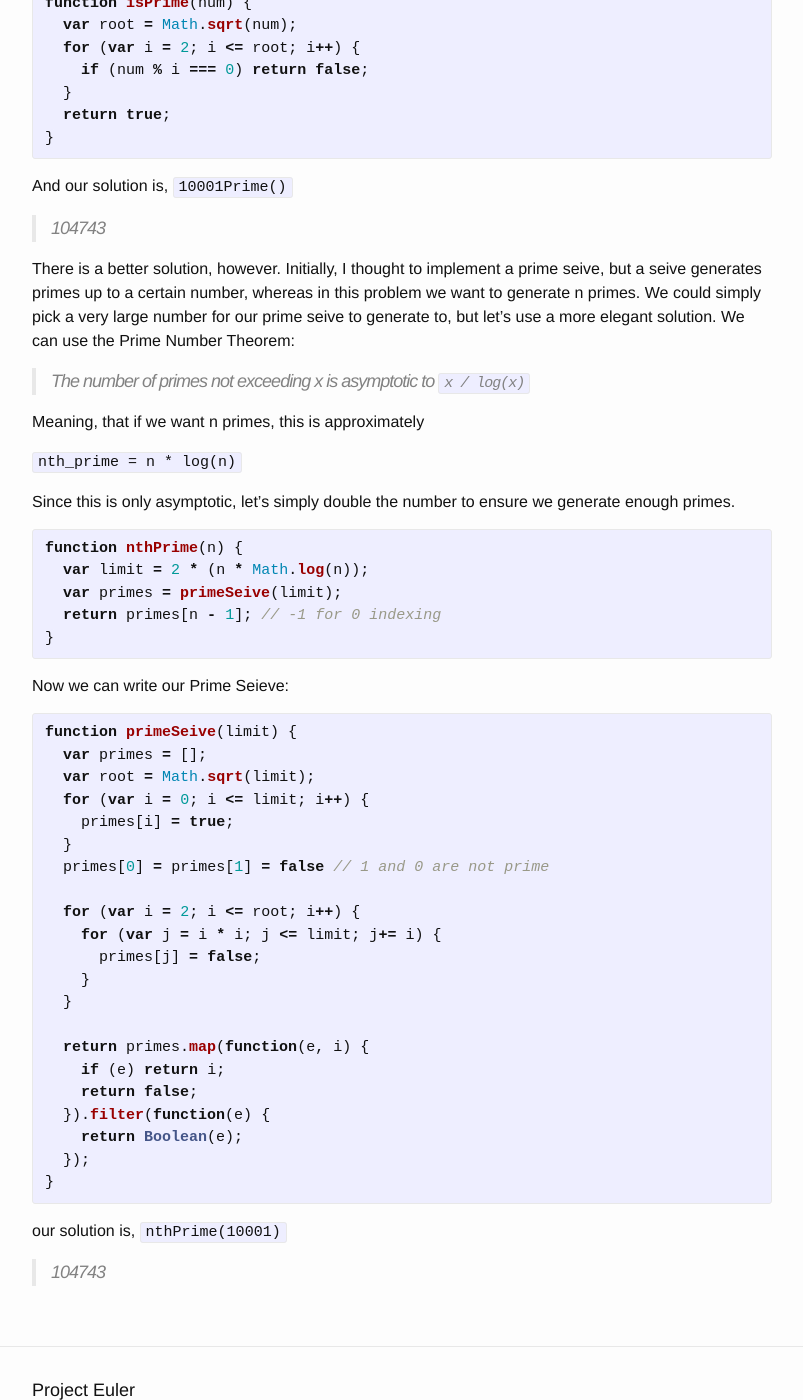
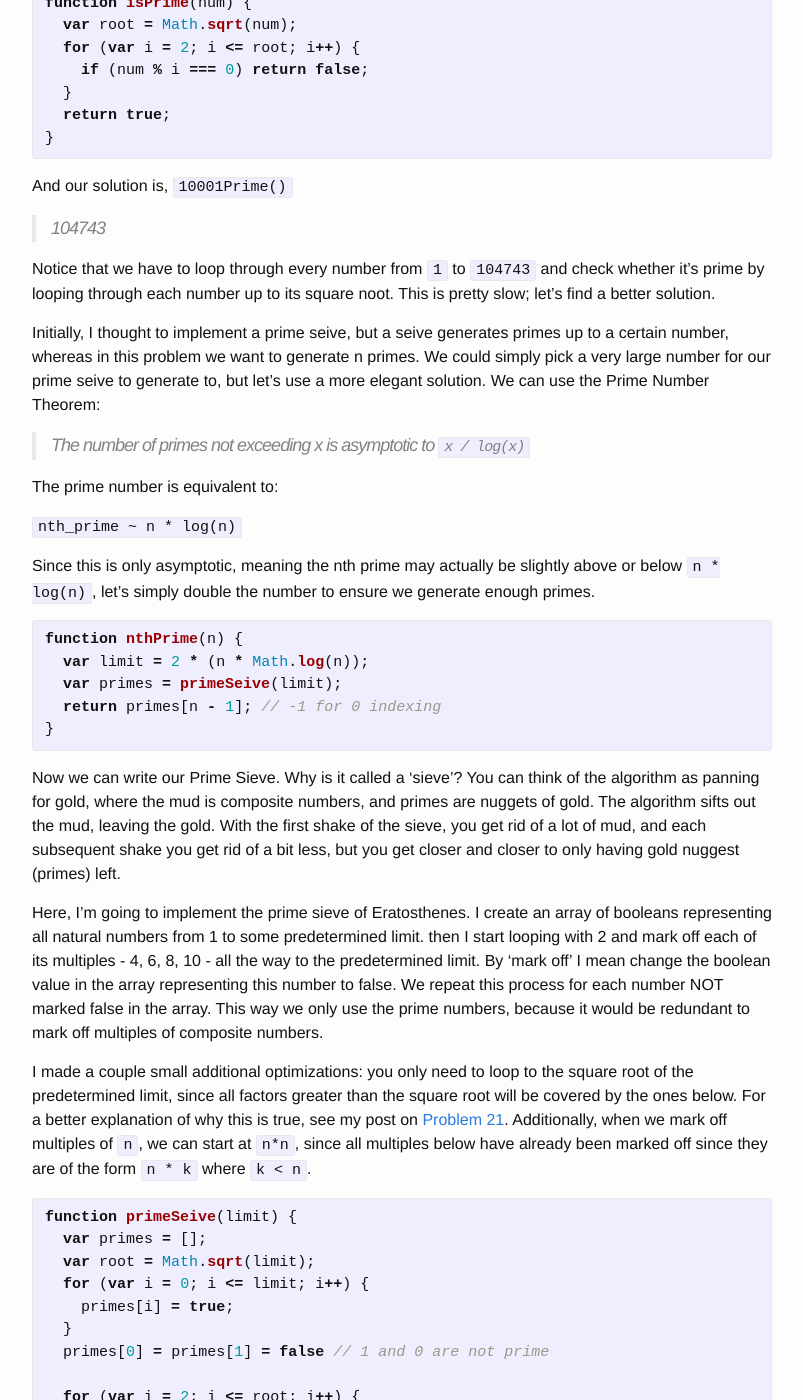
Before and after one commit to wburgo999/Project_Euler, a Jekyll site: the page built from _posts/2015-09-11-problem-7.markdown, in a window 1280 px wide and 1400 px high, scrolled down 824 px. Shown: the whole window, without its empty margins (238-1041 px from the left). Built offline with Jekyll 4.4.1, drawn with Linux system fonts in a browser that asks for light colours.

Commit message:
Update typos, flesh out explanations - Problem 7

```diff
--- a/_posts/2015-09-11-problem-7.markdown
+++ b/_posts/2015-09-11-problem-7.markdown
@@ -52,15 +52,17 @@ And our solution is, `10001Prime()`
 
 > 104743
 
-There is a better solution, however. Initially, I thought to implement a prime seive, but a seive generates primes up to a certain number, whereas in this problem we want to generate n primes. We could simply pick a very large number for our prime seive to generate to, but let's use a more elegant solution. We can use the Prime Number Theorem:
+Notice that we have to loop through every number from `1` to `104743` and check whether it's prime by looping through each number up to its square noot. This is pretty slow; let's find a better solution.
+
+Initially, I thought to implement a prime seive, but a seive generates primes up to a certain number, whereas in this problem we want to generate n primes. We could simply pick a very large number for our prime seive to generate to, but let's use a more elegant solution. We can use the Prime Number Theorem:
 
 > The number of primes not exceeding x is asymptotic to `x / log(x)`
 
-Meaning, that if we want n primes, this is approximately
+The prime number is equivalent to:
 
-`nth_prime = n * log(n)`
+`nth_prime ~ n * log(n)`
 
-Since this is only asymptotic, let's simply double the number to ensure we generate enough primes.
+Since this is only asymptotic, meaning the nth prime may actually be slightly above or below `n * log(n)`, let's simply double the number to ensure we generate enough primes.
 
 {% highlight js %}
 function nthPrime(n) {
@@ -70,7 +72,11 @@ function nthPrime(n) {
 }
 {% endhighlight %}
 
-Now we can write our Prime Seieve:
+Now we can write our Prime Sieve. Why is it called a 'sieve'? You can think of the algorithm as panning for gold, where the mud is composite numbers, and primes are nuggets of gold. The algorithm sifts out the mud, leaving the gold. With the first shake of the sieve, you get rid of a lot of mud, and each subsequent shake you get rid of a bit less, but you get closer and closer to only having gold nuggest (primes) left.
+
+Here, I'm going to implement the prime sieve of Eratosthenes. I create an array of booleans representing all natural numbers from 1 to some predetermined limit. then I start looping with 2 and mark off each of its multiples - 4, 6, 8, 10 - all the way to the predetermined limit. By 'mark off' I mean change the boolean value in the array representing this number to false. We repeat this process for each number NOT marked false in the array. This way we only use the prime numbers, because it would be redundant to mark off multiples of composite numbers.
+
+I made a couple small additional optimizations: you only need to loop to the square root of the predetermined limit, since all factors greater than the square root will be covered by the ones below. For a better explanation of why this is true, see my post on [Problem 21](../../../../problem_1/2015/08/20/problem-21.html). Additionally, when we mark off multiples of `n`, we can start at `n*n`, since all multiples below have already been marked off since they are of the form `n * k` where `k < n`.
 
 {% highlight js %}
 function primeSeive(limit) {
```
